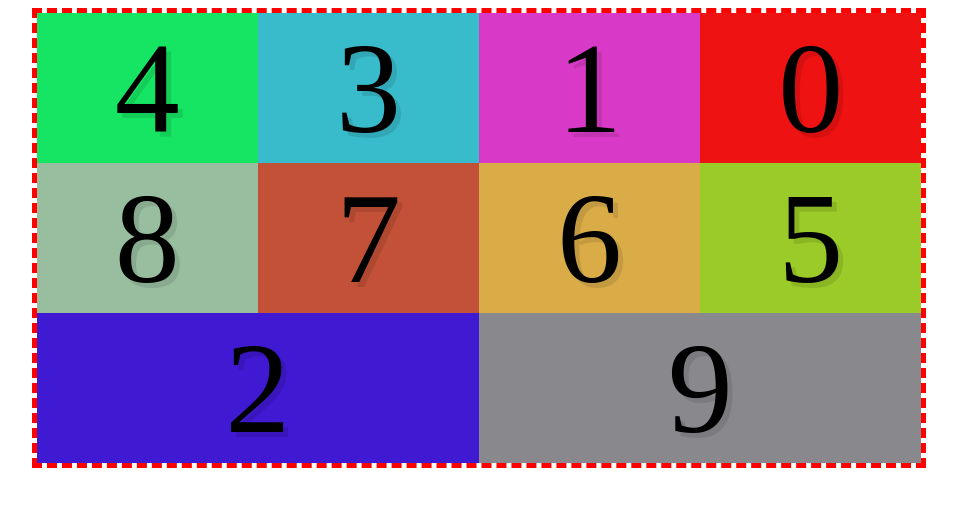
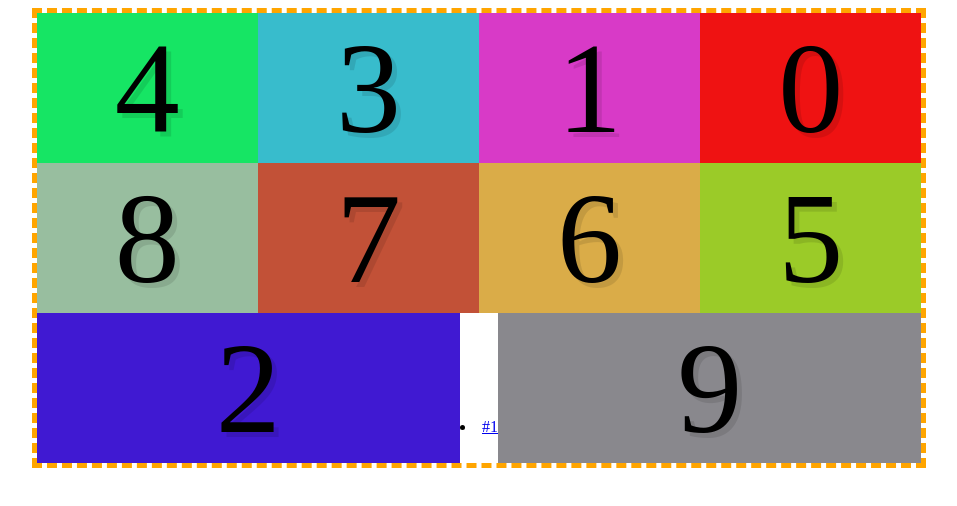
Before and after one commit to alexkzm/flexbox-stuff, a plain HTML site: page index.html in a window 1280 px wide. Shown: the whole page, without its empty margins (161-1118 px from the left). Drawn offline with Linux system fonts and the light colour scheme.

Commit message:
flexing boxing

```diff
--- a/index.html
+++ b/index.html
@@ -17,6 +17,12 @@
 			<div class='box box7'>7</div>
 			<div class='box box8'>8</div>
 			<div class='box box9'>9</div>
+
+			<nav class='navmenu'>
+				<li><a href='#'>#1</a></li>
+			</nav>
 		</main>
+
+
 	</body>
 </html>
--- a/styles.css
+++ b/styles.css
@@ -25,9 +25,13 @@
 	flex-direction: row-reverse;
 	width: 70%;
 	height: 450px;
-	border: 5px dashed red;
+	border: 5px dashed orange;
 	margin: 0 auto;
 	flex-wrap: wrap;
+	justify-content: space-around;
+	align-items: flex-end;
+	align-items: baseline;
+	align-content: stretch;
 }
 
 .box {
@@ -38,6 +42,10 @@
 
 .box5 {
 	flex: 2;
+	align-self: flex-end;
+	flex-grow: 1;
+	flex-shrink: 2;
+	flex-basis: 50px;
 }
 
 .box2 {
```
